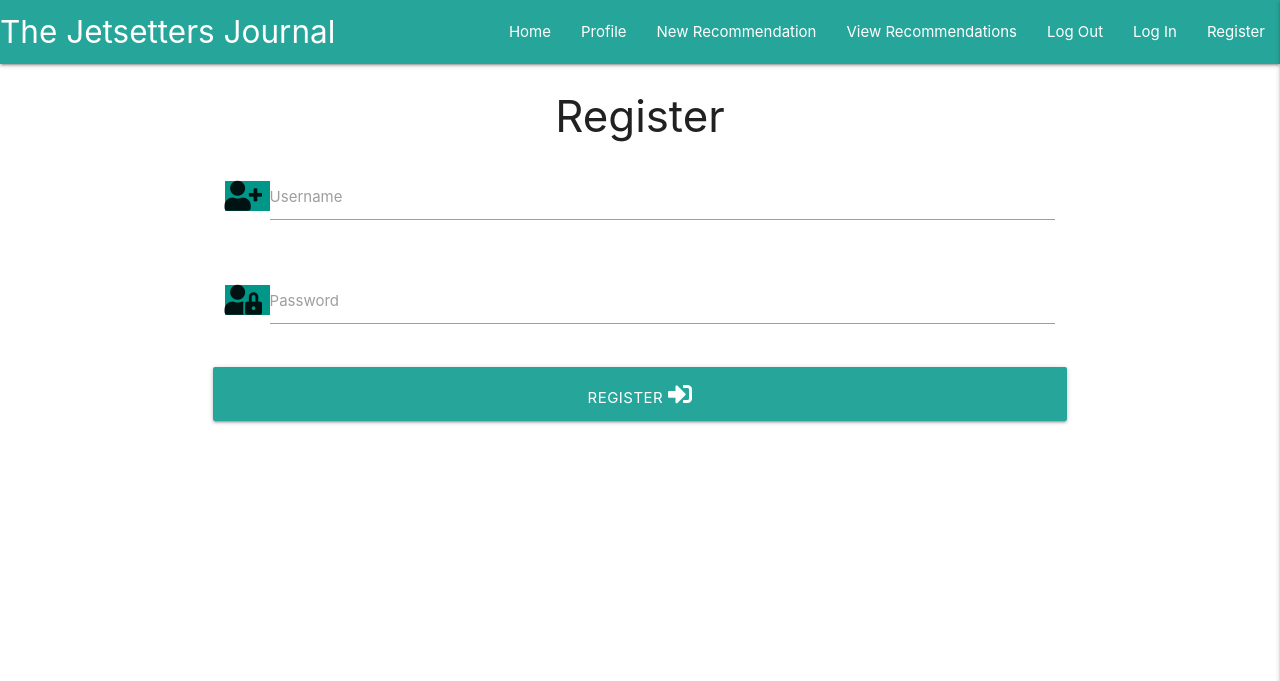
After one commit to sian504/jetsetters-journal, a Flask app: page /register in a window 1280 px wide. The commit adds this page. Shown: the top 681 px of the page. Run offline with Flask 2, Linux system fonts and the light colour scheme; some libraries are stand-ins or nearby versions.

Commit message:
Added register template

```diff
--- a/app.py
+++ b/app.py
@@ -5,6 +5,7 @@ from flask import (
     redirect, request, session, url_for)
 from flask_pymongo import PyMongo
 from bson.objectid import ObjectId
+from werkzeug.security import generate_password_hash, check_password_hash
 if os.path.exists("env.py"):
     import env
 
@@ -17,13 +18,18 @@ app.secret_key = os.environ.get("SECRET_KEY")
 
 mongo = PyMongo(app)
 
+
 @app.route("/")
 @app.route("/home_page")
 def home_page():
     return render_template("home.html")
 
 
-@app.route("/")
+@app.route("/register", methods=["GET", "POST"])
+def register():
+    return render_template("register.html")
+
+
 @app.route("/get_locations")
 def get_locations():
     locations = mongo.db.locations.find()
--- a/templates/base.html
+++ b/templates/base.html
@@ -26,7 +26,7 @@
                         <li><a href="{{ url_for('get_locations') }}">View Recommendations</a></li>
                         <li><a href="#">Log Out</a></li>
                         <li><a href="#">Log In</a></li>
-                        <li><a href="#">Register</a></li>
+                        <li><a href="{{ url_for('register') }}">Register</a></li>
                     </ul>
                 </div>
             </nav>
@@ -40,7 +40,7 @@
                     <li><a href="{{ url_for('get_locations') }}">View Recommendations</a></li>
                     <li><a href="#">Log Out</a></li>
                     <li><a href="#">Log In</a></li>
-                    <li><a href="#">Register</a></li>
+                    <li><a href="{{ url_for('register') }}">Register</a></li>
             </ul>
         </header>
 
--- /dev/null
+++ b/templates/register.html
@@ -0,0 +1,33 @@
+{% extends "base.html" %}
+{% block content %}
+
+    <h3 class="center-align">Register</h3>
+
+    <div class="row">
+        <form class="col s12 m8 offset-m2" method="POST" action="{{ url_for('register') }}>
+            <div class="card-panel teal lighten-1">
+                <div class="row">
+                    <div class="input-field col s12">
+                        <i class="fas fa-user-plus prefix teal lighten-1-text text-darken-4"></i>
+                        <input id="username" name="username" type="text" class="validate">
+                        <label for="username">Username</label>
+                    </div>
+                </div>
+                <div class="row">
+                    <div class="input-field col s12">
+                        <i class="fas fa-user-lock prefix teal lighten-1-text text-darken-4"></i>
+                        <input id="password" name="password" type="password" class="validate">
+                        <label for="password">Password</label>
+                    </div>
+                </div>
+                <div class="row">
+                    <button type="submit" class="col s12 btn-large teal lighten-1 white-text text-darken-2">
+                        Register <i class="fas fa-sign-in-alt"></i>
+                    </button>
+
+                </div>
+            </div>
+        </form>
+    </div>
+
+{% endblock %}
```
